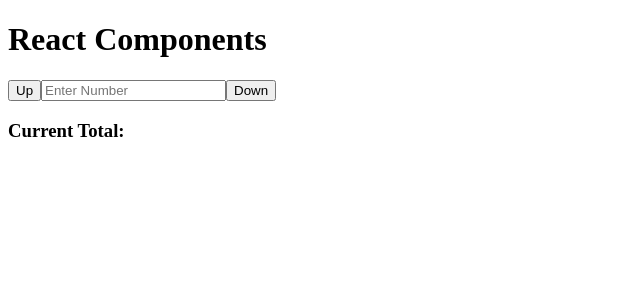
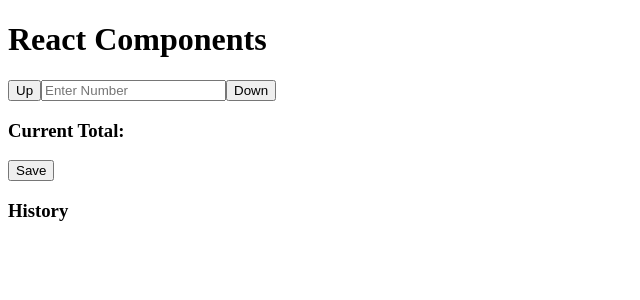
Before and after one commit to katiesteinfeldt/react-props-activity, a React (Create React App) app: page / in a window 1280 px wide. Shown: the top 300 px of the page, without its empty margins (0-640 px from the left). Built offline with nearby package versions, Linux system fonts and the light colour scheme.

Commit message:
save history on click and display on DOM

```diff
--- a/src/components/App/App.js
+++ b/src/components/App/App.js
@@ -5,6 +5,7 @@ class App extends Component {
   state = {
     currentTotal: '',
     inputNumber: '',
+    numbers: [],
   }
 
 
@@ -19,14 +20,23 @@ class App extends Component {
     console.log('Button Up Clicked');
     this.setState({
       currentTotal: Number(this.state.inputNumber + this.state.currentTotal),
-      inputNumber:'',
+      inputNumber: '',
     })
   }
 
   handleButtonDownClick = () => {
     this.setState({
       currentTotal: Number(this.state.currentTotal - this.state.inputNumber),
-      inputNumber:'',
+      inputNumber: '',
+    })
+  }
+
+  handleSaveClick = () => {
+    console.log('save clicked');
+    this.setState({
+      currentTotal: '',
+      inputNumber: '',
+      numbers: [...this.state.numbers, this.state.currentTotal],
     })
   }
 
@@ -34,10 +44,14 @@ class App extends Component {
     return (
       <div>
         <Header />
-        <button onClick={this.handleButtonUpClick}>Up</button><input value={this.state.inputNumber}placeholder="Enter Number" type="number" onChange={this.handleInputChange}/><button onClick={this.handleButtonDownClick}>Down</button>
+        <button onClick={this.handleButtonUpClick}>Up</button><input value={this.state.inputNumber} placeholder="Enter Number" type="number" onChange={this.handleInputChange} /><button onClick={this.handleButtonDownClick}>Down</button>
 
         <h3>Current Total: {this.state.currentTotal}</h3>
-
+        <button onClick={this.handleSaveClick}>Save</button>
+        <h3>History</h3>
+        <ul>
+          {this.state.numbers.map(number => <li key={number}>{number}</li>)}
+        </ul>
 
       </div>
     );
```
